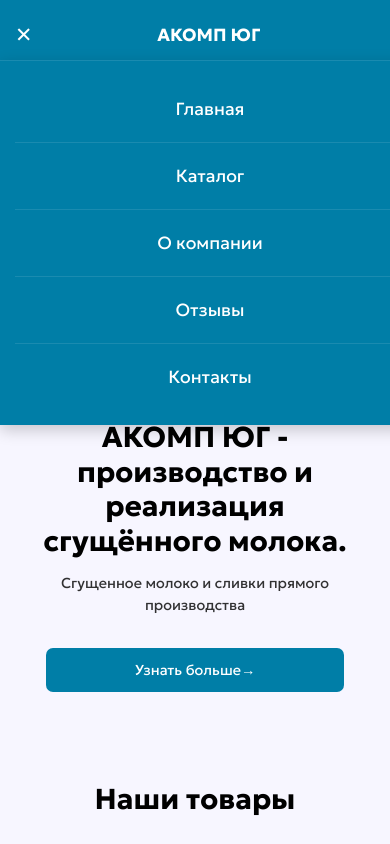
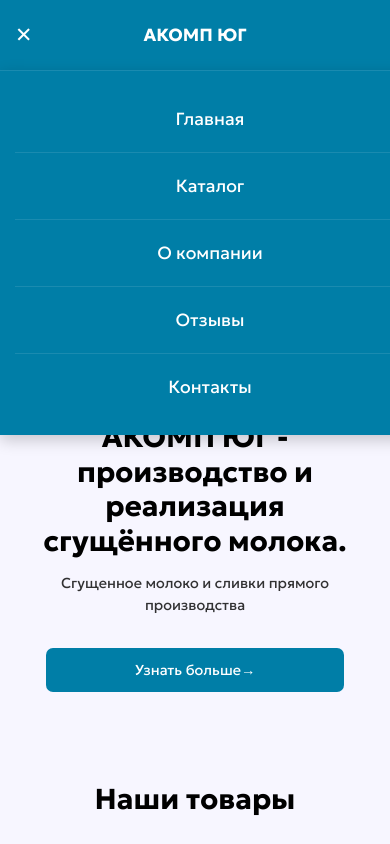
Before and after one commit to Kiboiko/AKOMP, a plain HTML site: page index.html in a window 390 px wide. Both pictures are taken after a click on the button "Открыть меню". Shown: the top 844 px of the page. Drawn offline with Linux system fonts and the light colour scheme.

Commit message:
Center menu for pc

```diff
--- a/CSS/headerStyles.css
+++ b/CSS/headerStyles.css
@@ -10,6 +10,9 @@
   align-items: center;
   font-size: large;
   z-index: 1000;
+  /* Исправление для Safari */
+  -webkit-transform: translateZ(0);
+  transform: translateZ(0);
 }
 
 .header > div {
@@ -22,18 +25,17 @@
 }
 
 #headerlogo {
-  position: absolute;
-  left: 50%;
-  transform: translateX(-50%);
   font-size: 1.3rem;
   font-weight: bold;
-  text-align: center;
+  /* Логотип остается слева на десктопе */
 }
 
 #headermenu {
   display: flex;
   column-gap: 2rem;
-  margin-left: auto;
+  position: absolute;
+  left: 50%;
+  transform: translateX(-50%);
 }
 
 #headermenu a {
@@ -93,6 +95,9 @@
     box-shadow: 0 5px 15px rgba(0, 0, 0, 0.2);
     border-top: 1px solid rgba(255, 255, 255, 0.1);
     gap: 0;
+    position: absolute;
+    left: 0;
+    transform: none;
   }
 
   #headermenu.active {
@@ -119,16 +124,14 @@
 
   .mobile-menu-btn {
     display: block;
-    order: -1;
   }
 
+  /* На мобильных: кнопка слева, лого по центру */
   #headerlogo {
-    position: static;
-    transform: none;
-    order: 1;
-    flex-grow: 1;
+    position: absolute;
+    left: 50%;
+    transform: translateX(-50%);
     text-align: center;
-    margin: 0 40px; /* Отступы для кнопки меню */
   }
 }
 
@@ -139,7 +142,6 @@
 
   #headerlogo {
     font-size: 1.1rem;
-    margin: 0 30px;
   }
 
   .mobile-menu-btn {
```
